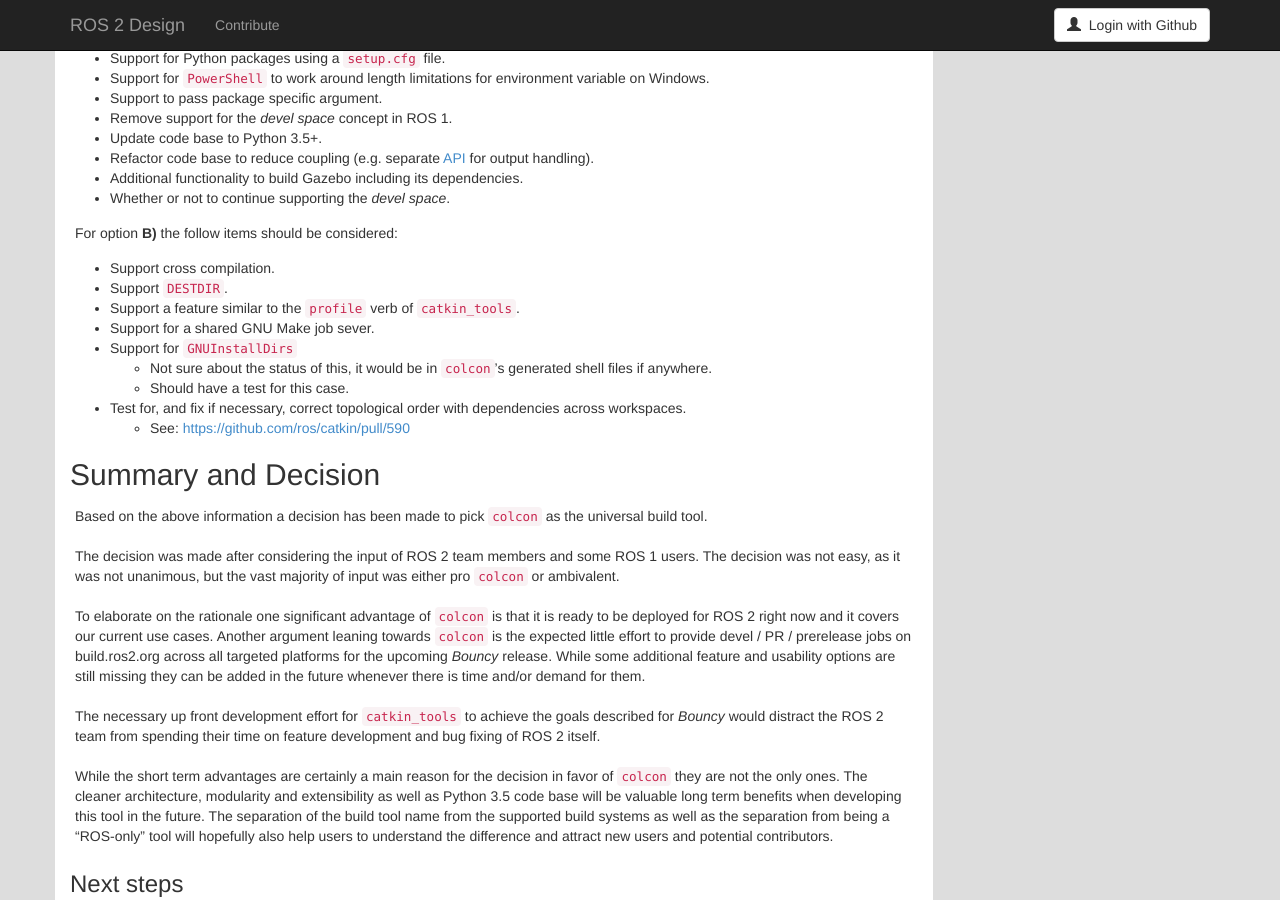
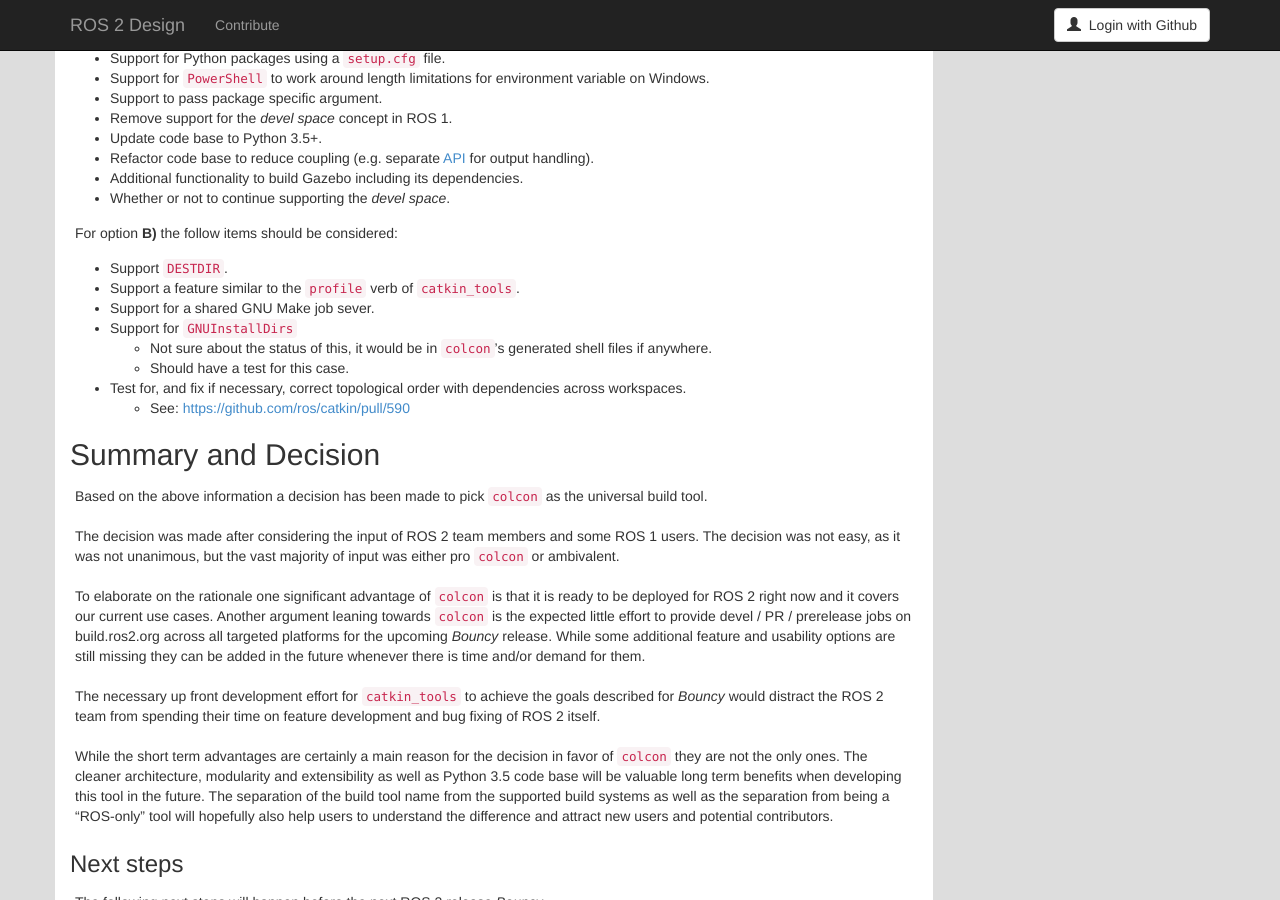
Before and after one commit to ros2/design, a Jekyll site: the page built from articles/101_build_tool.md, in a window 1280 px wide and 900 px high, scrolled down 7698 px. Built offline with Jekyll 4.4.1, drawn with Linux system fonts in a browser that asks for light colours; nearby versions of some CDN libraries.

Commit message:
remove cross compilation

```diff
--- a/articles/101_build_tool.md
+++ b/articles/101_build_tool.md
@@ -390,7 +390,6 @@ For option **A)** the follow items should be considered:
 
 For option **B)** the follow items should be considered:
 
-- Support cross compilation.
 - Support `DESTDIR`.
 - Support a feature similar to the `profile` verb of `catkin_tools`.
 - Support for a shared GNU Make job sever.
```
